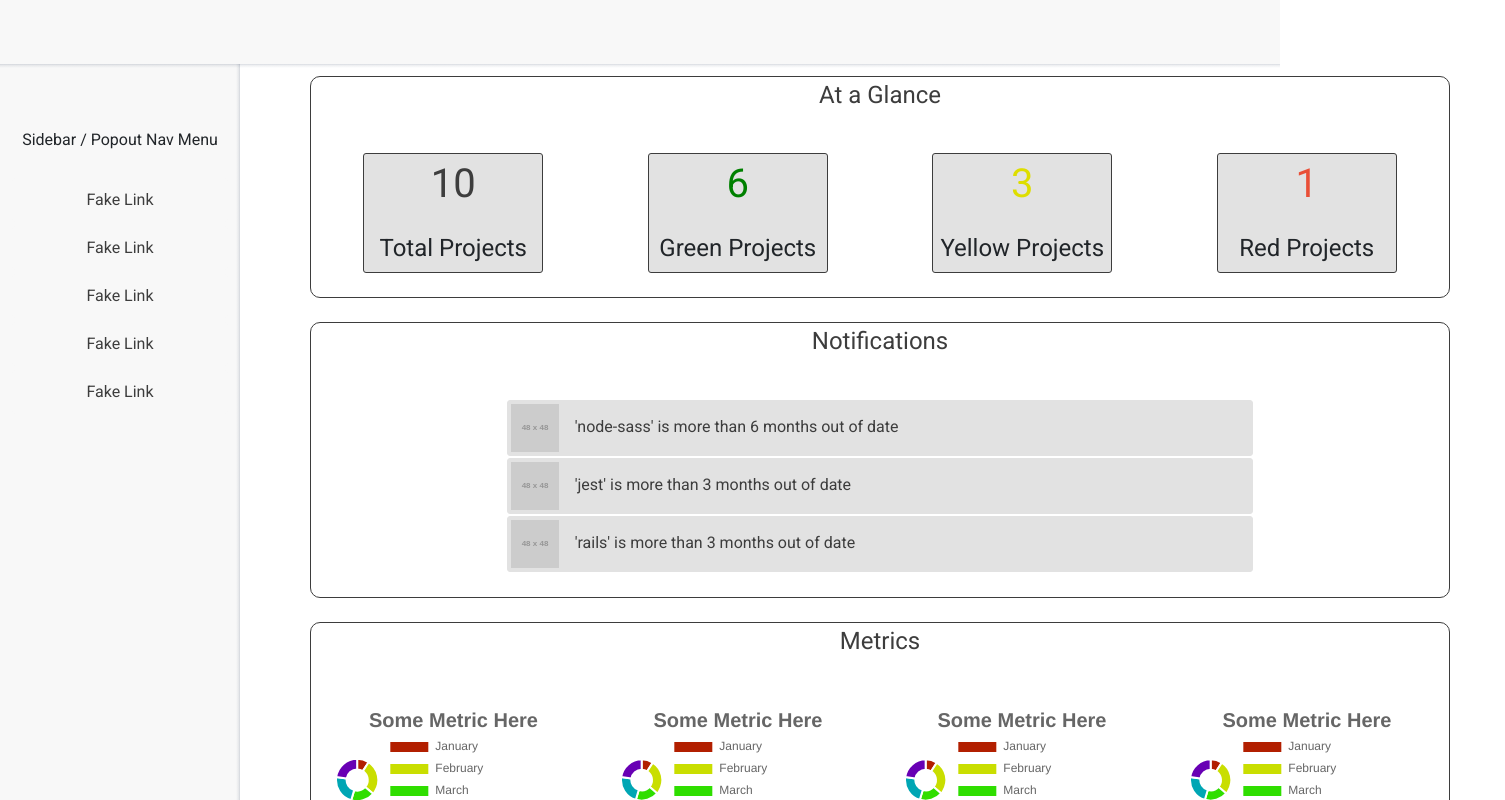
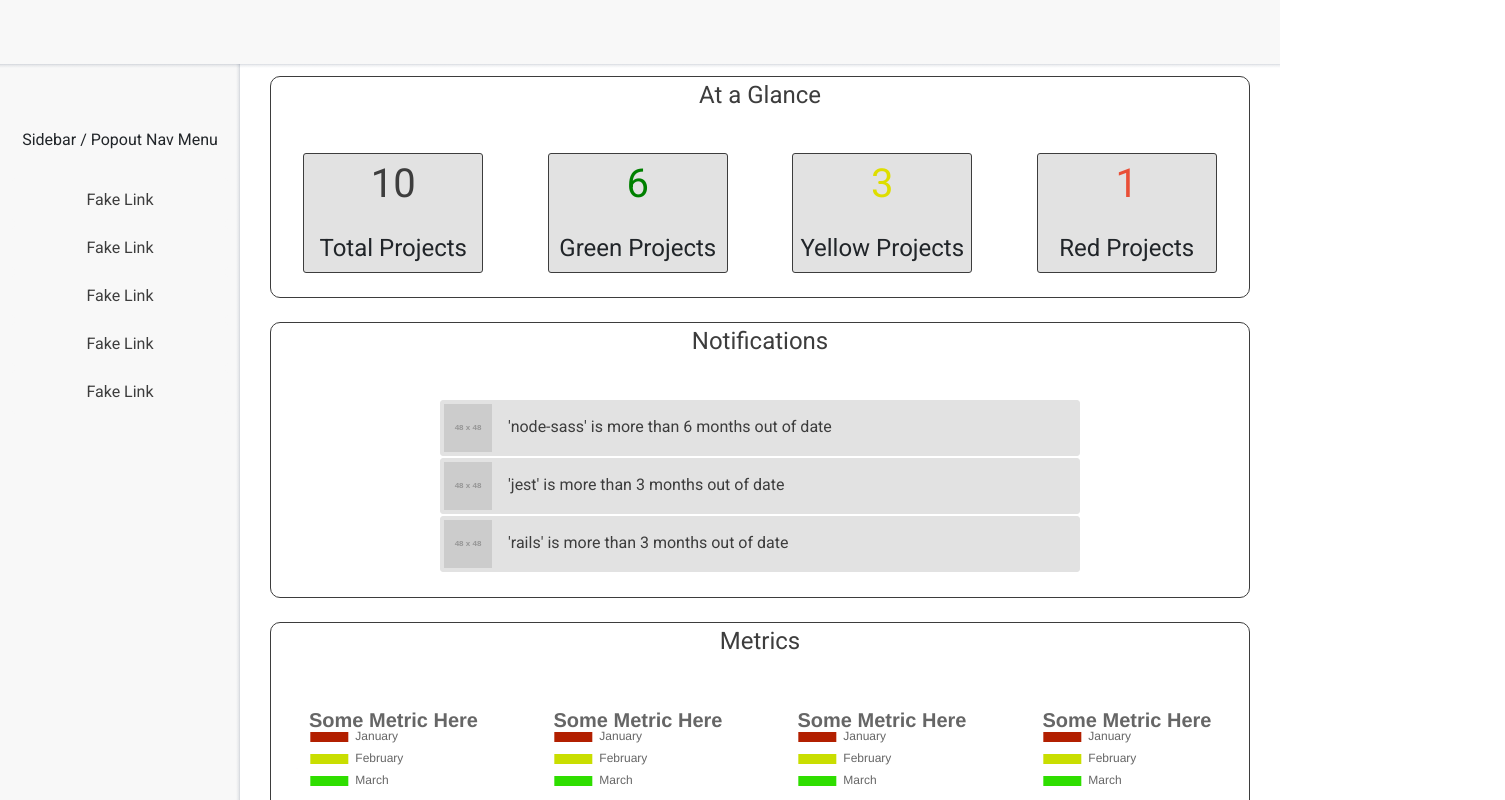
Before and after one commit to lewisdean731/fyp-portal, a React (Create React App) app: page / in a window 1280 px wide. Shown: the top 800 px of the page, 1505 px wide, since content can reach past the window. Built offline with nearby package versions, Linux system fonts and the light colour scheme.

Commit message:
fix: stop content flowing off the right of the page
[Ticket: FYP-6]

```diff
--- a/src/App.js
+++ b/src/App.js
@@ -8,7 +8,7 @@ function App() {
     <Container fluid className={Classes.app}>
       <Topbar />
       <Sidebar />
-      <Container fluid noGutters className={Classes.mainContent}>
+      <Container fluid className={Classes.mainContent}>
         <Dashboard />
       </Container>
     </Container>
--- a/src/App.module.scss
+++ b/src/App.module.scss
@@ -3,11 +3,12 @@
 .app {
   text-align: center;
   background-color: $colour-white-bright;
-  display: flex;
-  flex-direction: column;
+  //display: flex;
+  //flex-direction: column;
   min-height: 100vh;
   font-family: Roboto;
 }
 .mainContent {
-  margin-left: 240px;
+  padding-left: 255px; //240 for sidebar + 15
+  min-height: 100vh;
 }
```
